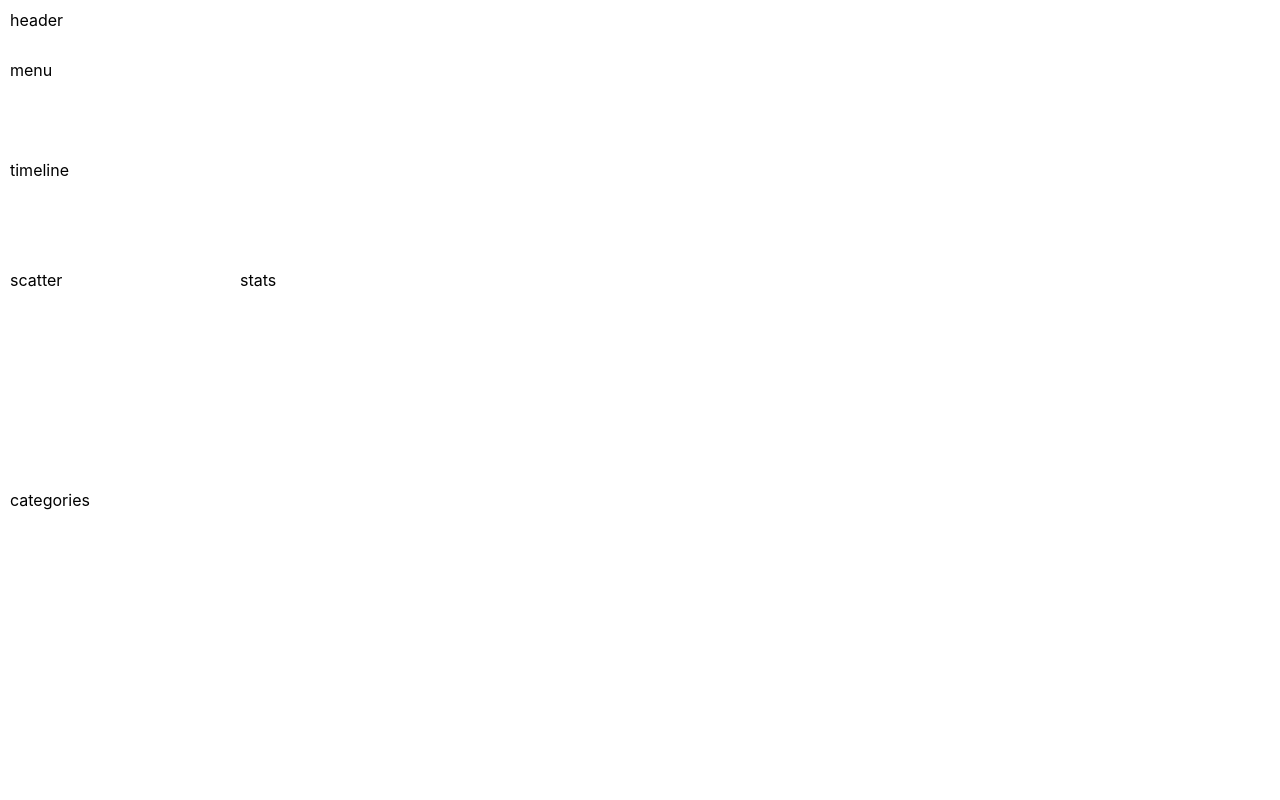
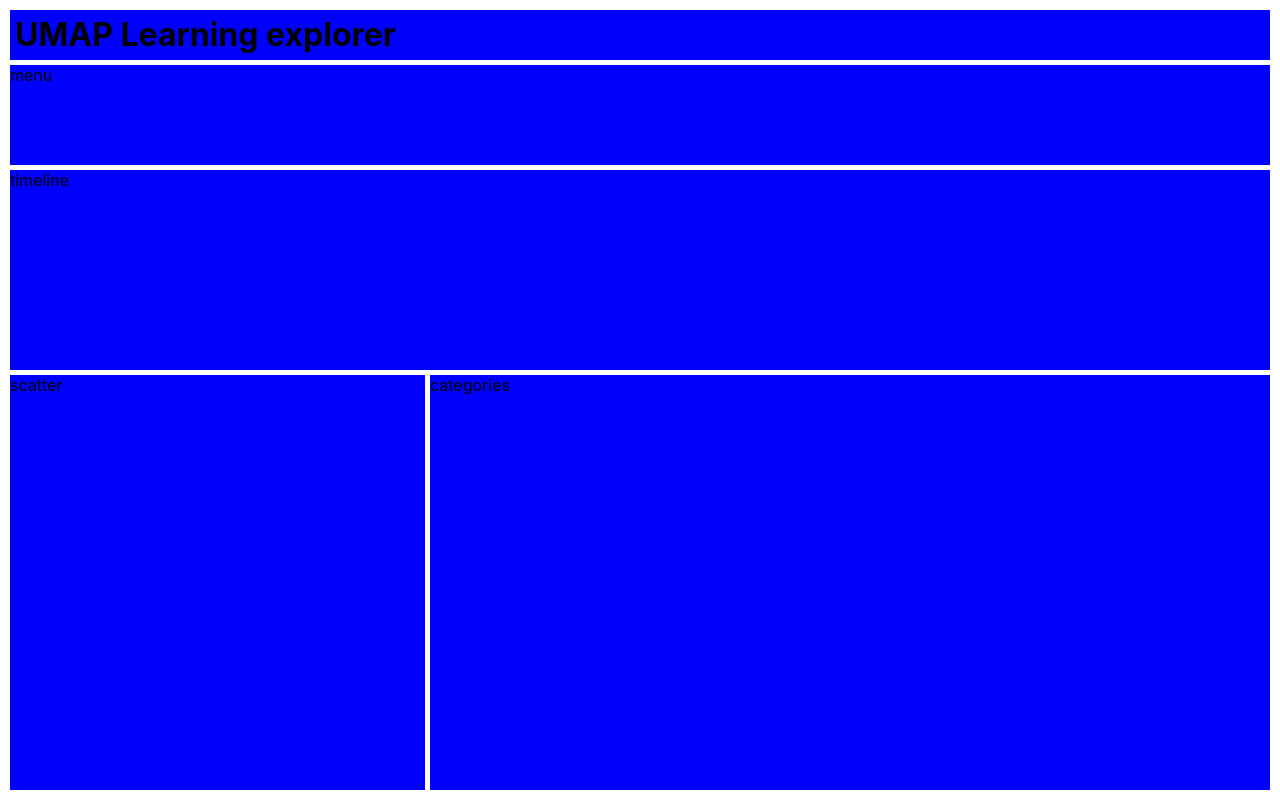
Before and after one commit to adammertel/umap-prediction-visualizer, a React (Create React App) app: page / in a window 1280 px wide. Built offline with nearby package versions, Linux system fonts and the light colour scheme.

Commit message:
Revise layout

```diff
--- a/src/app.tsx
+++ b/src/app.tsx
@@ -5,7 +5,6 @@ import {
   Header,
   Menu,
   Scatter,
-  Stats,
   Timeline,
 } from "./containers";
 
@@ -43,7 +42,6 @@ export const App: React.FunctionComponent<{}> = ({}) => {
       <Timeline />
       <Menu />
       <Scatter />
-      <Stats />
       <Categories />
     </div>
   );
--- a/src/containers/header.tsx
+++ b/src/containers/header.tsx
@@ -18,7 +18,7 @@ export const Header: React.FunctionComponent<IHeaderProps> = ({}) => {
         height: containerSizes.h,
       }}
     >
-      header
+      <h1 className="heading-text">UMAP Learning explorer</h1>
     </div>
   );
 };
--- a/src/containers/index.tsx
+++ b/src/containers/index.tsx
@@ -3,7 +3,6 @@ import { Menu } from "./menu";
 import { Header } from "./header";
 import { Categories } from "./categories";
 import { Scatter } from "./scatter";
-import { Stats } from "./stats";
 import { DataLoader } from "./dataloader";
 
-export { Header, Timeline, Menu, Scatter, Stats, Categories, DataLoader };
+export { Header, Timeline, Menu, Scatter, Categories, DataLoader };
--- a/src/containers/stats.tsx
+++ /dev/null
@@ -1,24 +0,0 @@
-import React from "react";
-import { useRecoilState, useRecoilValue } from "recoil";
-import { SSizesStats } from "../state";
-
-interface IStatsProps {}
-
-export const Stats: React.FunctionComponent<IStatsProps> = ({}) => {
-  const containerSizes = useRecoilValue(SSizesStats);
-  return (
-    <div
-      className="container"
-      id="container-stats"
-      style={{
-        position: "absolute",
-        top: containerSizes.y,
-        left: containerSizes.x,
-        width: containerSizes.w,
-        height: containerSizes.h,
-      }}
-    >
-      stats
-    </div>
-  );
-};
--- a/src/index.scss
+++ b/src/index.scss
@@ -29,3 +29,15 @@ code {
     font-size: 200px;
   }
 }
+
+.container {
+  background-color: blue;
+  overflow: hidden;
+}
+
+#container-header {
+  .heading-text {
+    margin: 5px;
+    height: 100%;
+  }
+}
--- a/src/state.tsx
+++ b/src/state.tsx
@@ -24,10 +24,10 @@ export const SDataLiv = atom<IDataPointLiv[]>({
 const SIZE_SETTINGS = {
   APP_P: 10,
   HEADER_H: 50,
-  TIMELINE_H: 100,
+  TIMELINE_H: 200,
   MENU_H: 100,
-  CATEG_H: 300,
   SCATTER_W: 500,
+  CONTAINER_M: 5,
 };
 
 export const SAppW = atom<number>({
@@ -87,7 +87,10 @@ export const SSizesMenu = selector<ISizesContainer>({
       w: sizes.w - 2 * SIZE_SETTINGS.APP_P,
       h: SIZE_SETTINGS.MENU_H,
       x: SIZE_SETTINGS.APP_P,
-      y: SIZE_SETTINGS.HEADER_H + SIZE_SETTINGS.APP_P,
+      y:
+        SIZE_SETTINGS.HEADER_H +
+        SIZE_SETTINGS.APP_P +
+        1 * SIZE_SETTINGS.CONTAINER_M,
     };
   },
 });
@@ -100,7 +103,11 @@ export const SSizesTimeline = selector<ISizesContainer>({
       w: sizes.w - 2 * SIZE_SETTINGS.APP_P,
       h: SIZE_SETTINGS.TIMELINE_H,
       x: SIZE_SETTINGS.APP_P,
-      y: SIZE_SETTINGS.MENU_H + SIZE_SETTINGS.HEADER_H + SIZE_SETTINGS.APP_P,
+      y:
+        SIZE_SETTINGS.MENU_H +
+        SIZE_SETTINGS.HEADER_H +
+        SIZE_SETTINGS.APP_P +
+        2 * SIZE_SETTINGS.CONTAINER_M,
     };
   },
 });
@@ -109,48 +116,24 @@ export const SSizesScatter = selector<ISizesContainer>({
   get: ({ get }) => {
     const sizes = get(SSizes);
 
-    const h =
+    const scatterS =
       sizes.h -
       (2 * SIZE_SETTINGS.APP_P +
         SIZE_SETTINGS.HEADER_H +
         SIZE_SETTINGS.MENU_H +
-        SIZE_SETTINGS.TIMELINE_H +
-        SIZE_SETTINGS.CATEG_H);
+        SIZE_SETTINGS.TIMELINE_H) -
+      3 * SIZE_SETTINGS.CONTAINER_M;
 
     return {
-      w: h,
-      h: h,
+      w: scatterS,
+      h: scatterS,
       x: SIZE_SETTINGS.APP_P,
       y:
-        2 * SIZE_SETTINGS.APP_P +
-        SIZE_SETTINGS.HEADER_H +
-        SIZE_SETTINGS.MENU_H +
-        SIZE_SETTINGS.TIMELINE_H,
-    };
-  },
-});
-export const SSizesStats = selector<ISizesContainer>({
-  key: "sizesStats",
-  get: ({ get }) => {
-    const sizes = get(SSizes);
-
-    const hScatter =
-      sizes.h -
-      (2 * SIZE_SETTINGS.APP_P +
+        SIZE_SETTINGS.APP_P +
         SIZE_SETTINGS.HEADER_H +
         SIZE_SETTINGS.MENU_H +
         SIZE_SETTINGS.TIMELINE_H +
-        SIZE_SETTINGS.CATEG_H);
-
-    return {
-      w: sizes.w - 2 * SIZE_SETTINGS.APP_P - hScatter,
-      h: hScatter,
-      x: SIZE_SETTINGS.APP_P + hScatter,
-      y:
-        2 * SIZE_SETTINGS.APP_P +
-        SIZE_SETTINGS.HEADER_H +
-        SIZE_SETTINGS.MENU_H +
-        SIZE_SETTINGS.TIMELINE_H,
+        3 * SIZE_SETTINGS.CONTAINER_M,
     };
   },
 });
@@ -160,10 +143,17 @@ export const SSizesCategories = selector<ISizesContainer>({
     const sizes = get(SSizes);
 
     return {
-      w: sizes.w - 2 * SIZE_SETTINGS.APP_P,
-      h: SIZE_SETTINGS.CATEG_H,
-      x: SIZE_SETTINGS.APP_P,
-      y: sizes.h - SIZE_SETTINGS.APP_P - SIZE_SETTINGS.CATEG_H,
+      w:
+        sizes.w -
+        get(SSizesScatter).w -
+        2 * SIZE_SETTINGS.APP_P -
+        1 * SIZE_SETTINGS.CONTAINER_M,
+      h: get(SSizesScatter).h,
+      x:
+        SIZE_SETTINGS.APP_P +
+        get(SSizesScatter).w +
+        1 * SIZE_SETTINGS.CONTAINER_M,
+      y: get(SSizesScatter).y,
     };
   },
 });
```
